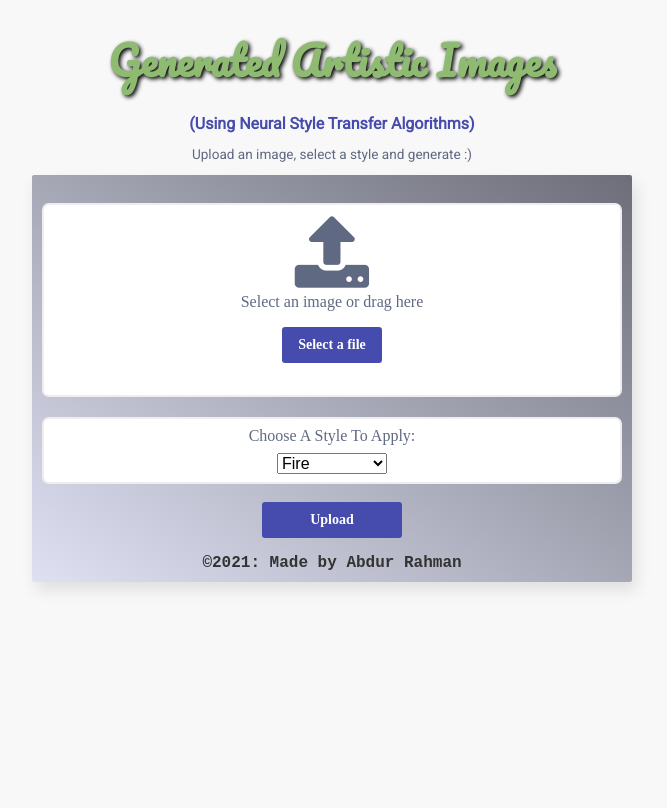
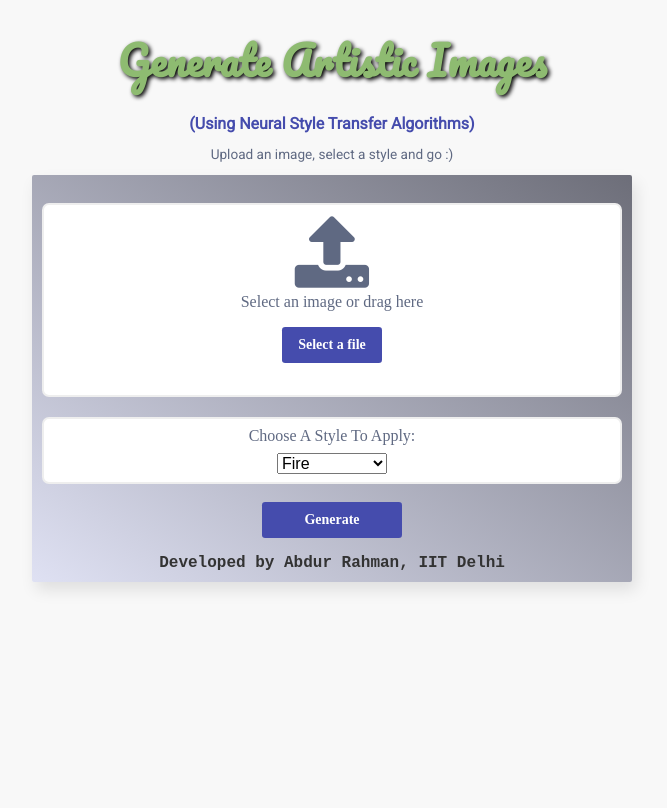
Before and after one commit to abdur75648/ai-image-generator, a Flask app: page / in a window 1280 px wide. Shown: the whole page, without its empty margins (308-975 px from the left). Run offline with Flask 2, Linux system fonts and the light colour scheme; some libraries are stand-ins or nearby versions.

Commit message:
Update upload.html

```diff
--- a/templates/upload.html
+++ b/templates/upload.html
@@ -8,9 +8,9 @@
 	<link rel="stylesheet"  href= "{{ url_for('static',filename='styles.css') }}">
 </head>
 <body>
-	<h3 class="rainbow">Generated Artistic Images</h3>
+	<h3 class="rainbow">Generate Artistic Images</h3>
 	<h6 >(Using Neural Style Transfer Algorithms)</h6>
-	<p class="lead">Upload an image, select a style and generate :)</p>
+	<p class="lead">Upload an image, select a style and go :)</p>
 	<div class="frame">
 	<form id="file-upload-form" class="uploader" action="{{url_for('upload')}}" method= "POST" enctype="multipart/form-data">
 		<input id="file-upload" type="file" name="file" accept=".jpg,.png,.jpeg " hidden>
@@ -42,9 +42,9 @@
 		</div>
 		<br>
 		<br>
-		<button type="submit" class="submit-btn btn" value="Upload" name="Upload">Upload</button>
+		<button type="submit" class="submit-btn btn" value="Upload" name="Upload">Generate</button>
 	</form>
-	<h5>©2021: Made by Abdur Rahman</h5>
+	<h5>Developed by Abdur Rahman, IIT Delhi</h5>
 	</div>
 
 
```
